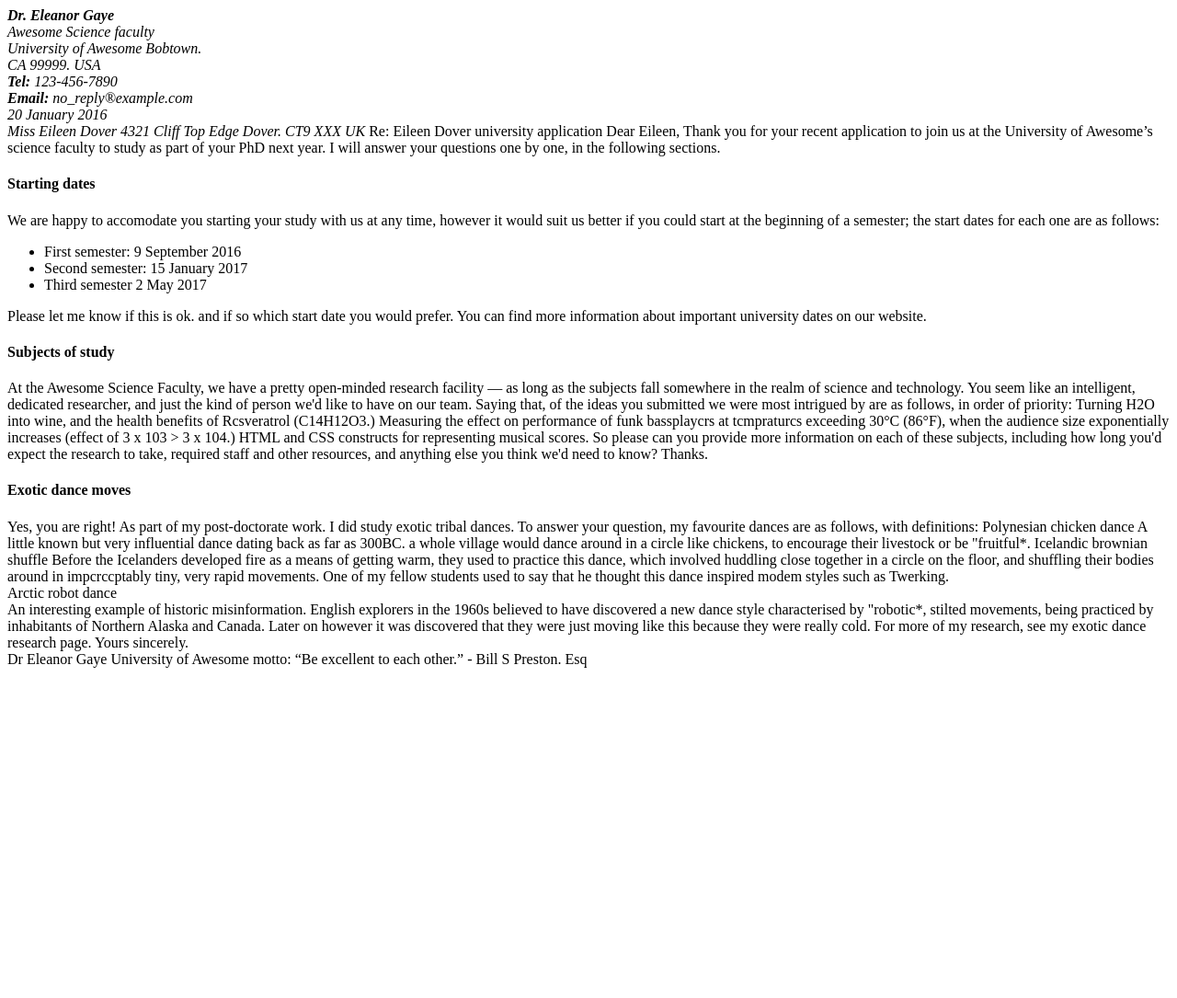
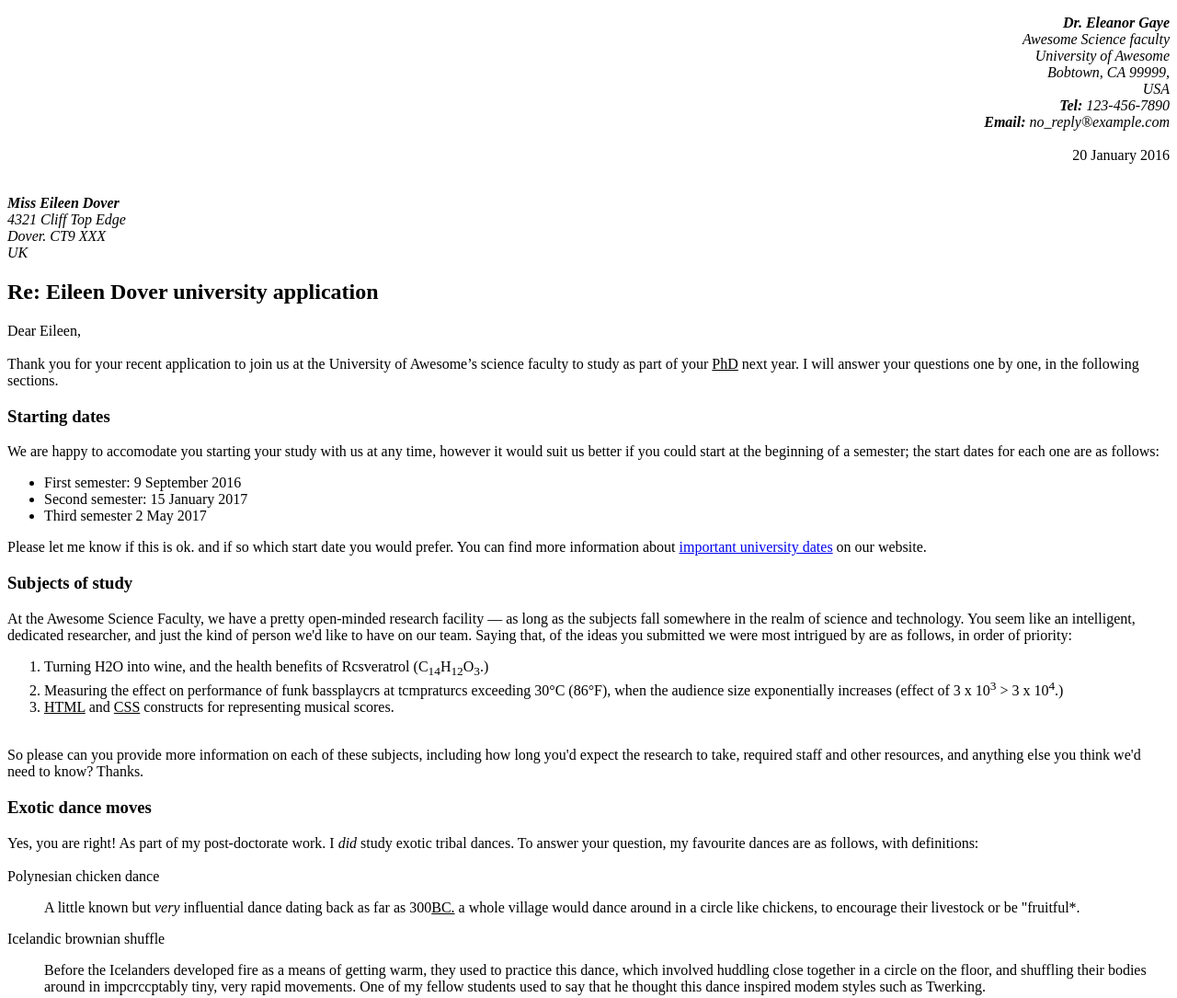
Before and after one commit to gabrielaspooky/html, a plain HTML site: page index.html in a window 1280 px wide. Shown: the top 1085 px of the page at 92% size. Before the commit the page ends 800 px from the top, so only its background shows below. Drawn offline with Linux system fonts and the light colour scheme.

Commit message:
updated more tags

```diff
--- a/index.html
+++ b/index.html
@@ -5,27 +5,61 @@
     <meta name="viewport" content="width=device-width, initial-scale=1.0">
     <title>Document</title>
 </head>
-<body>
-    <b><i>Dr. Eleanor Gaye</b>
-    <br>
+
+
+
+<p align="right">
+
+<b><i>Dr. Eleanor Gaye</b>
+
+<br>
 Awesome Science faculty
+
 <br>
-University of Awesome Bobtown.
-<br> CA 99999.
+
+University of Awesome
+
+<br>
+
+Bobtown, CA 99999,
+
+<br>
+
 USA
+
 <br>
+
 <b>Tel:</b> 123-456-7890
+
 <br>
+
 <b>Email:</b> no_reply®example.com
+
+<br>
+
+</i>
 <br>
 20 January 2016
 <br>
-Miss Eileen Dover 4321 Cliff Top Edge Dover. CT9 XXX UK
-</i>
-Re: Eileen Dover university application
-Dear Eileen,
-Thank you for your recent application to join us at the University of Awesome’s science faculty to study as part of your PhD next year. I will answer your questions one by one, in the following sections.
-<h4>Starting dates</h4>
+<br>
+</p>
+<em>
+<b>Miss Eileen Dover</b>
+<br>
+4321 Cliff Top Edge
+<br>
+Dover. CT9 XXX
+<br>
+UK
+</em>
+<br>
+
+<h2>Re: Eileen Dover university application</h2>
+<p>Dear Eileen,
+    <br>
+    <br>
+Thank you for your recent application to join us at the University of Awesome’s science faculty to study as part of your <ins>PhD</ins> next year. I will answer your questions one by one, in the following sections.</p>
+<h3>Starting dates</h3>
 We are happy to accomodate you starting your study with us at any time, however it would suit us better if you could start at the beginning of a semester; the start dates for each one are as follows:
 <ul>
     <li>  First semester: 9 September 2016 </li>
@@ -33,28 +67,51 @@ We are happy to accomodate you starting your study with us at any time, however
 <li> Third semester 2 May 2017 </li>
 </ul>
 Please let me know if this is ok. and if so which start date you would prefer.
-You can find more information about important university dates on our website.
-<h4>Subjects of study</h4>
+You can find more information about <a href="https://github.com/GammaTechSchool/">important university dates</a> on our website.
+<h3>Subjects of study</h3>
 At the Awesome Science Faculty, we have a pretty open-minded research facility — as long as the subjects fall somewhere in the realm of science and technology. You seem like an intelligent, dedicated researcher, and just the kind of person we'd like to have on our team. Saying that, of the ideas you submitted we were most intrigued by are as follows, in order of priority:
-Turning H2O into wine, and the health benefits of Rcsveratrol (C14H12O3.)
-Measuring the effect on performance of funk bassplaycrs at tcmpraturcs exceeding 30°C (86°F), when the audience size exponentially increases (effect of 3 x 103 > 3 x 104.)
-HTML and CSS constructs for representing musical scores.
+<ol>
+<li>Turning H2O into wine, and the health benefits of Rcsveratrol (C<sub>14</sub>H<sub>12</sub>O<sub>3</sub>.)</li>
+<li>Measuring the effect on performance of funk bassplaycrs at tcmpraturcs exceeding 30°C (86°F), when the audience size exponentially increases (effect of 3 x 10<sup>3</sup> > 3 x 10<sup>4</sup>.)</li>
+<li><ins>HTML</ins> and <ins>CSS</ins> constructs for representing musical scores.</li>
+<br>
+</ol>
 So please can you provide more information on each of these subjects, including how long you'd expect the research to take, required staff and other resources, and anything else you think we'd need to know? Thanks.
-<h4>Exotic dance moves</h4>
-Yes, you are right! As part of my post-doctorate work. I did study exotic tribal dances. To answer your question, my favourite dances are as follows, with definitions:
+<br>
+
+<h3>Exotic dance moves</h3>
+Yes, you are right! As part of my post-doctorate work. I <i>did</i> study exotic tribal dances. To answer your question, my favourite dances are as follows, with definitions:
+<br>
+<br>
 Polynesian chicken dance
-A little known but very influential dance dating back as far as 300BC. a whole village would dance around in a circle like chickens, to encourage their livestock or be "fruitful*.
+
+<p><dd>A little known but <i>very</i> influential dance dating back as far as 300<ins>BC.</ins> a whole village would dance around in a circle like chickens, to encourage their livestock or be "fruitful*.</p></dd>
+
+
 Icelandic brownian shuffle
-Before the Icelanders developed fire as a means of getting warm, they used to practice this dance, which involved huddling close together in a circle on the floor, and shuffling their bodies around in impcrccptably tiny, very rapid movements. One of my fellow students used to say that he thought this dance inspired modem styles such as Twerking.
+
+<br>
+
+<p><dd>Before the Icelanders developed fire as a means of getting warm, they used to practice this dance, which involved huddling close together in a circle on the floor, and shuffling their bodies around in impcrccptably tiny, very rapid movements. One of my fellow students used to say that he thought this dance inspired modem styles such as Twerking.</p></dd>
 <br>
 Arctic robot dance
+    <p><dd>An interesting example of historic misinformation. English explorers in the 1960s believed to have discovered a new dance style characterised by "robotic*, stilted movements, being practiced by inhabitants of Northern Alaska and Canada. Later on however it was discovered that they were just moving like this because they were really cold.</dd></p>
 <br>
-An interesting example of historic misinformation. English explorers in the 1960s believed to have discovered a new dance style characterised by "robotic*, stilted movements, being practiced by inhabitants of Northern Alaska and Canada. Later on however it was discovered that they were just moving like this because they were really cold.
-For more of my research, see my exotic dance research page.
-Yours sincerely.
+For more of my research, see my <a href="https://github.com/GammaTechSchool/">exotic dance research page.</a>
+<br>
+<br>
+<!-- Inicia final de la carta -->
+Yours sincerely,
+<br>
+<br>
+<br>
+<br>
+<br>
 <footer>
 Dr Eleanor Gaye
-University of Awesome motto: “Be excellent to each other.” - Bill S Preston. Esq
+<br>
+<br>
+University of Awesome motto: “Be excellent to each other.” <em>-- Bill S Preston. Esq</em>
 </footer>
 </body>
 </html>
```
